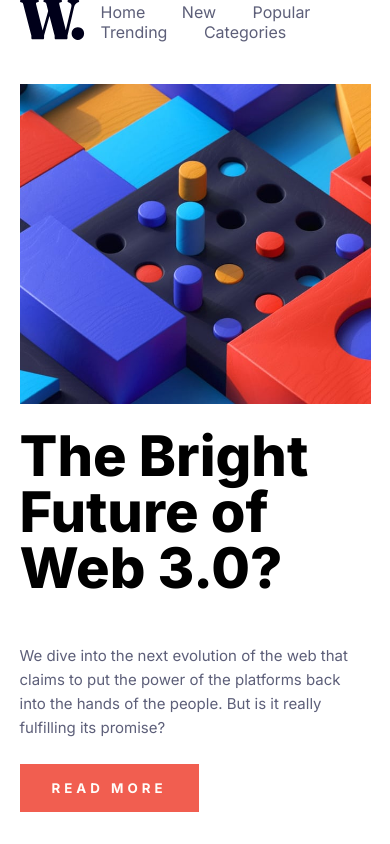
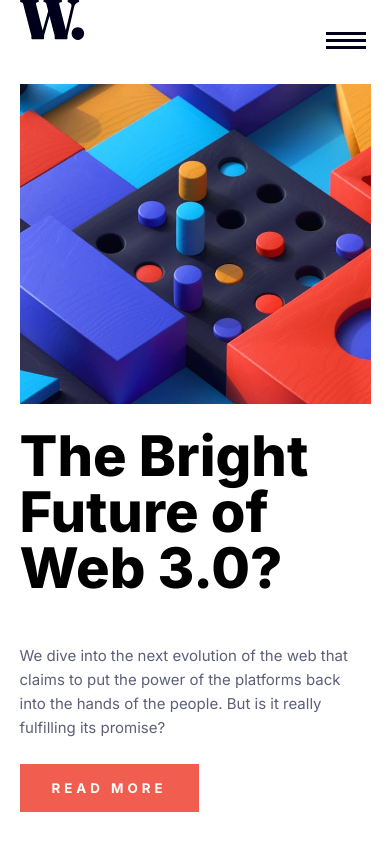
Before and after one commit to aja26/news-homepage-main, a plain HTML site: page index.html in a window 390 px wide. Shown: the top 844 px of the page. Drawn offline with Linux system fonts and the light colour scheme.

Commit message:
Update to mobile menu

```diff
--- /dev/null
+++ b/app.js
@@ -0,0 +1,6 @@
+const toggleMenu = document.querySelector('.mobile-menu');
+const ul = document.querySelector('ul');
+
+toggleMenu.addEventListener('click', () => {
+    ul.classList.toggle('active');
+})
--- a/index.html
+++ b/index.html
@@ -5,7 +5,7 @@
   <meta name="viewport" content="width=device-width, initial-scale=1.0"> <!-- displays site properly based on user's device -->
 
   <link rel="icon" type="image/png" sizes="32x32" href="./images/favicon-32x32.png">
-
+  <script defer src="app.js"></script>
   <title>Frontend Mentor | News homepage</title>
   <link rel="stylesheet" href="style.css">
 </head>
--- a/style.css
+++ b/style.css
@@ -194,4 +194,35 @@ aside p{
         grid-template-areas: "feat-image" "title" "feat-content";
     }
 
+    .mobile-menu{
+        display: block;
+        z-index: 9999;
+        position: absolute;
+        right: 1.5rem;
+        top: 2rem;
+        cursor: pointer;
+    }
+
+    ul{
+       position: fixed;
+        z-index: 1000;
+        inset: 0 0 0 20%;
+        list-style: none;
+        padding: min(20rem, 15vh) 2rem;
+        margin: 0;
+        flex-direction: column;
+        transform: translateX(100%);
+        transition: transform 0.35s ease;
+        overflow: hidden;
+        background: var(--off-white);
+    }
+
+    ul.active{
+        transform: translateX(0%);
+    }
+
+    ul li{
+        display: block;
+    }
+
 }
```
